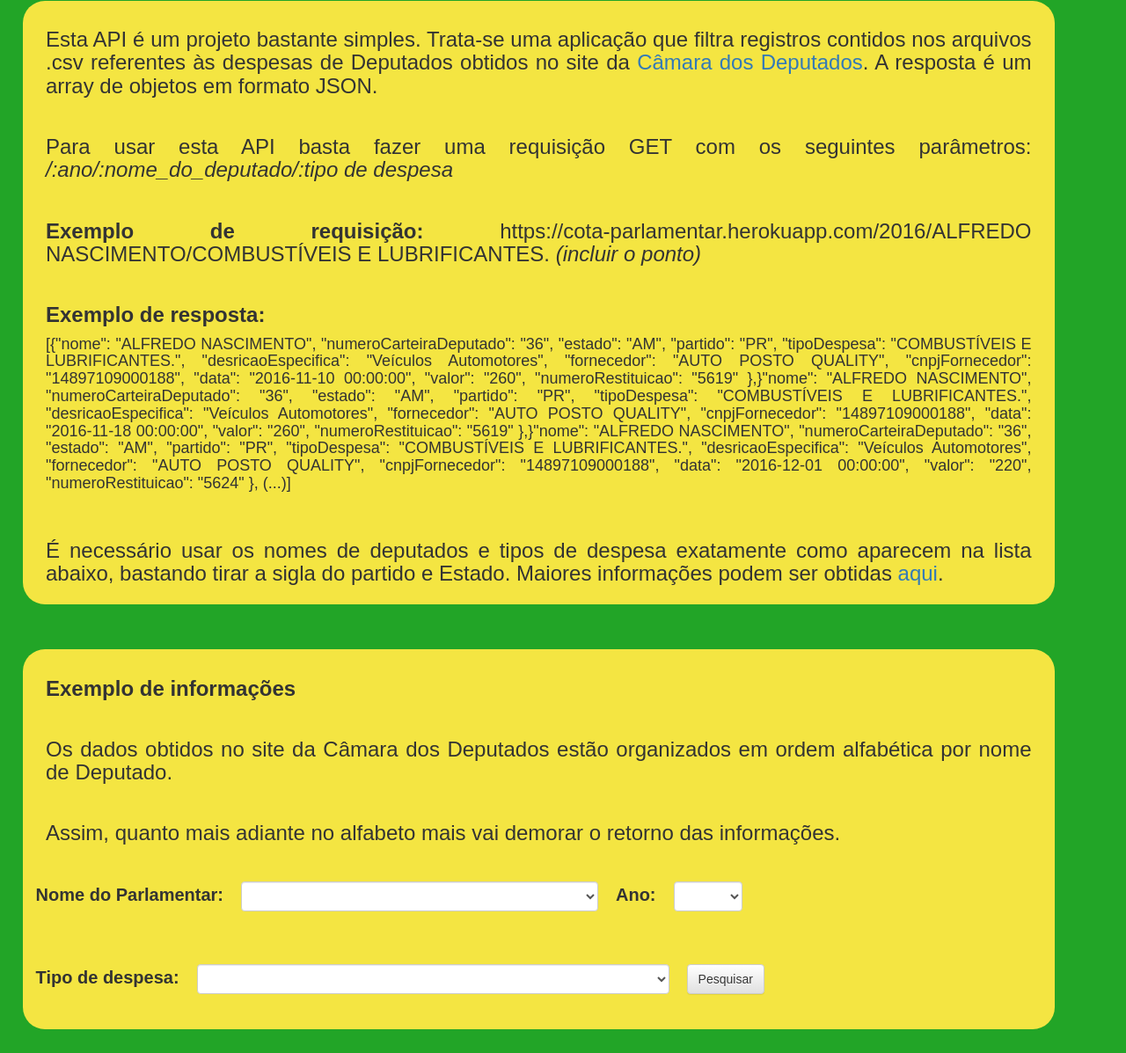
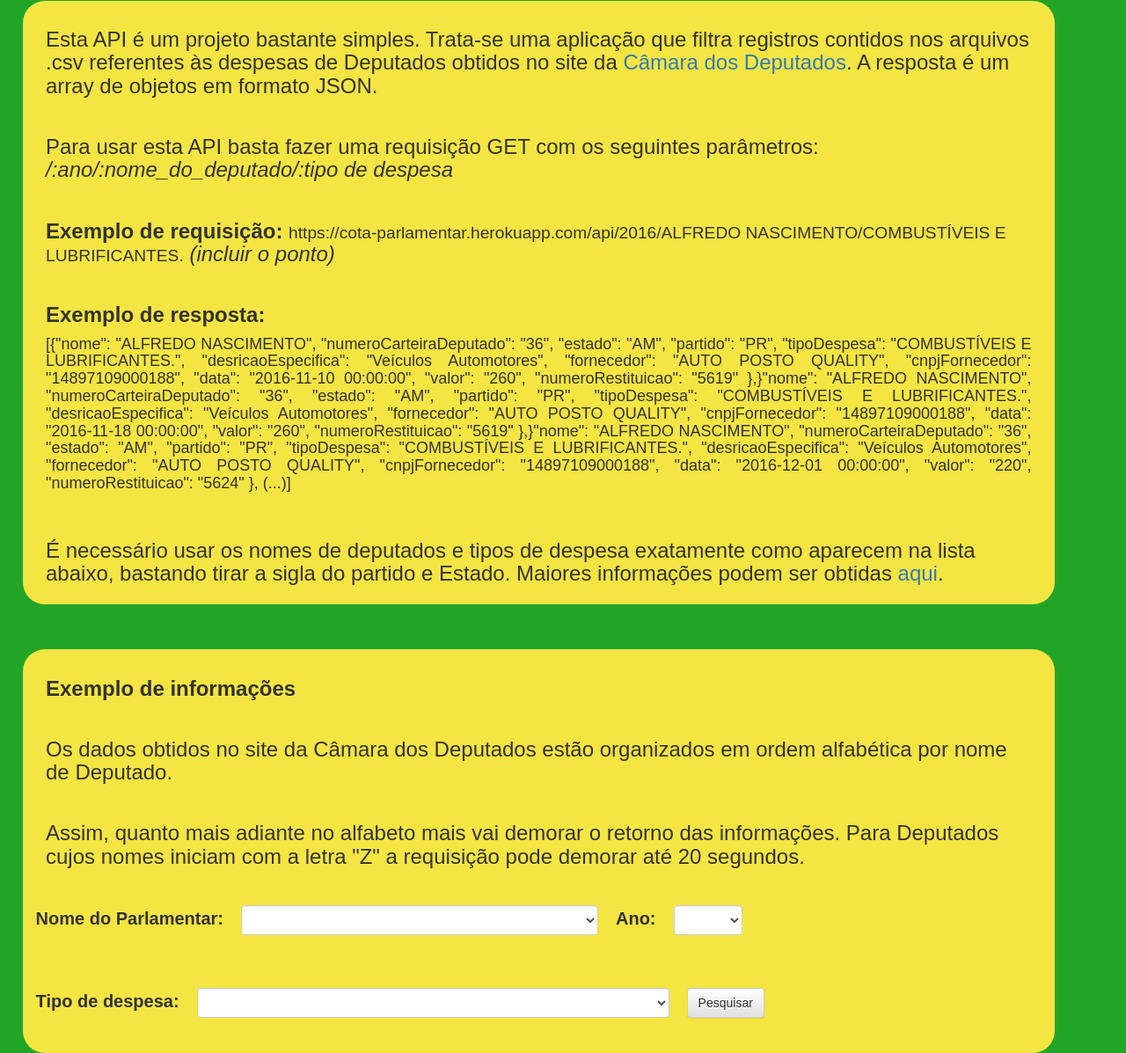
Before and after one commit to michaeldebarros/cota-parlamentar-frontend, a React app: page / in a window 1280 px wide. Shown: the part 175-1372 px from the top of the page at 88% size. Built offline with nearby package versions, Linux system fonts and the light colour scheme.

Commit message:
api rout

```diff
--- a/src/App.css
+++ b/src/App.css
@@ -17,7 +17,7 @@ body {
 
 .Instructions {
 	background-color: #f4e542;
-	text-align: justify;
+	text-align: left;
 	margin: 2%;
 	border-radius: 25px;
 }
@@ -34,6 +34,10 @@ body {
 .Example-response{
 	text-align: justify;
 	word-spacing: normal;
+}
+
+.Request{
+	font-size: 0.8em;
 }
 
 select {
--- a/src/components/App.js
+++ b/src/components/App.js
@@ -25,7 +25,7 @@ class App extends Component {
 								</a>. A resposta é um array de objetos em formato JSON.
 							</h3>
 							<h3 className="Instructions-text">Para usar esta API basta fazer uma requisição GET com os seguintes parâmetros: <i>/:ano/:nome_do_deputado/:tipo de despesa </i></h3>
-							<h3 className="Instructions-text"><b>Exemplo de requisição:</b> https://cota-parlamentar.herokuapp.com/2016/ALFREDO NASCIMENTO/COMBUSTÍVEIS E LUBRIFICANTES. <i> (incluir o ponto)</i></h3>
+							<h3 className="Instructions-text"><b>Exemplo de requisição:</b> <span className="Request">https://cota-parlamentar.herokuapp.com/api/2016/ALFREDO NASCIMENTO/COMBUSTÍVEIS E LUBRIFICANTES.</span > <i> (incluir o ponto)</i></h3>
 
 							<h3 className="Instructions-text"><b>Exemplo de resposta:</b> <h4 className="Example-response">[
 							{`{`}
@@ -75,7 +75,7 @@ class App extends Component {
 							<h3 className="Instructions-text"><b>Exemplo de informações</b></h3>
 							<h3 className="Instructions-text">Os dados obtidos no site da Câmara dos Deputados estão organizados em ordem alfabética por nome de Deputado.</h3>
 
-							<h3 className="Instructions-text">Assim, quanto mais adiante no alfabeto mais vai demorar o retorno das informações.</h3>
+							<h3 className="Instructions-text">Assim, quanto mais adiante no alfabeto mais vai demorar o retorno das informações. Para Deputados cujos nomes iniciam com a letra "Z" a requisição pode demorar até 20 segundos.</h3>
 							<Form />
 						</div>
 					</div>
--- a/src/components/Form.js
+++ b/src/components/Form.js
@@ -36,7 +36,7 @@ class Form extends React.Component {
 	handleSubmit(e) {
 		e.preventDefault();
 		this.setState({ results: [], loading: true });
-		const url = `/${this.state.ano}/${this.state.nome}/${this.state.despesa}`;
+		const url = `/api/${this.state.ano}/${this.state.nome}/${this.state.despesa}`;
 		axios
 			.get(url)
 			.then(response => {
@@ -69,8 +69,8 @@ class Form extends React.Component {
 							<option value="AFONSO MOTTA">AFONSO MOTTA PDT-RS</option>
 							<option value="AGUINALDO RIBEIRO">AGUINALDO RIBEIRO PP-PB</option>
 							<option value="ALAN RICK">ALAN RICK DEM-AC</option>
+							<option value="ALBERTO FRAGA">ALBERTO FRAGA DEM-DF</option>
 							<option value="ALBERTO FILHO">ALBERTO FILHO PMDB-MA</option>
-							<option value="ALBERTO FRAGA">ALBERTO FRAGA DEM-DF</option>
 							<option value="ALCEU MOREIRA">ALCEU MOREIRA PMDB-RS</option>
 							<option value="ALESSANDRO MOLON">ALESSANDRO MOLON REDE-RJ</option>
 							<option value="ALEX CANZIANI">ALEX CANZIANI PTB-PR</option>
```
